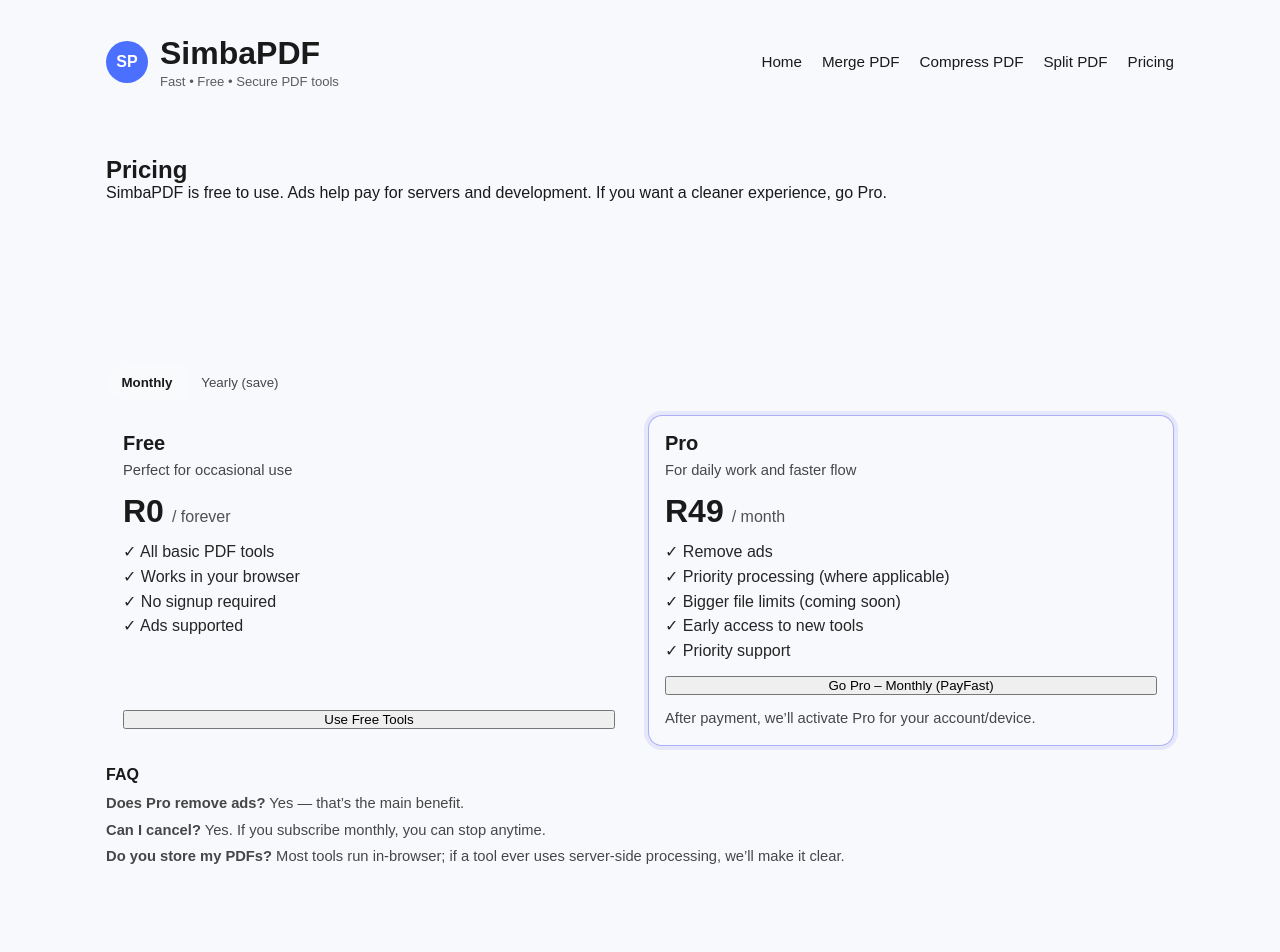
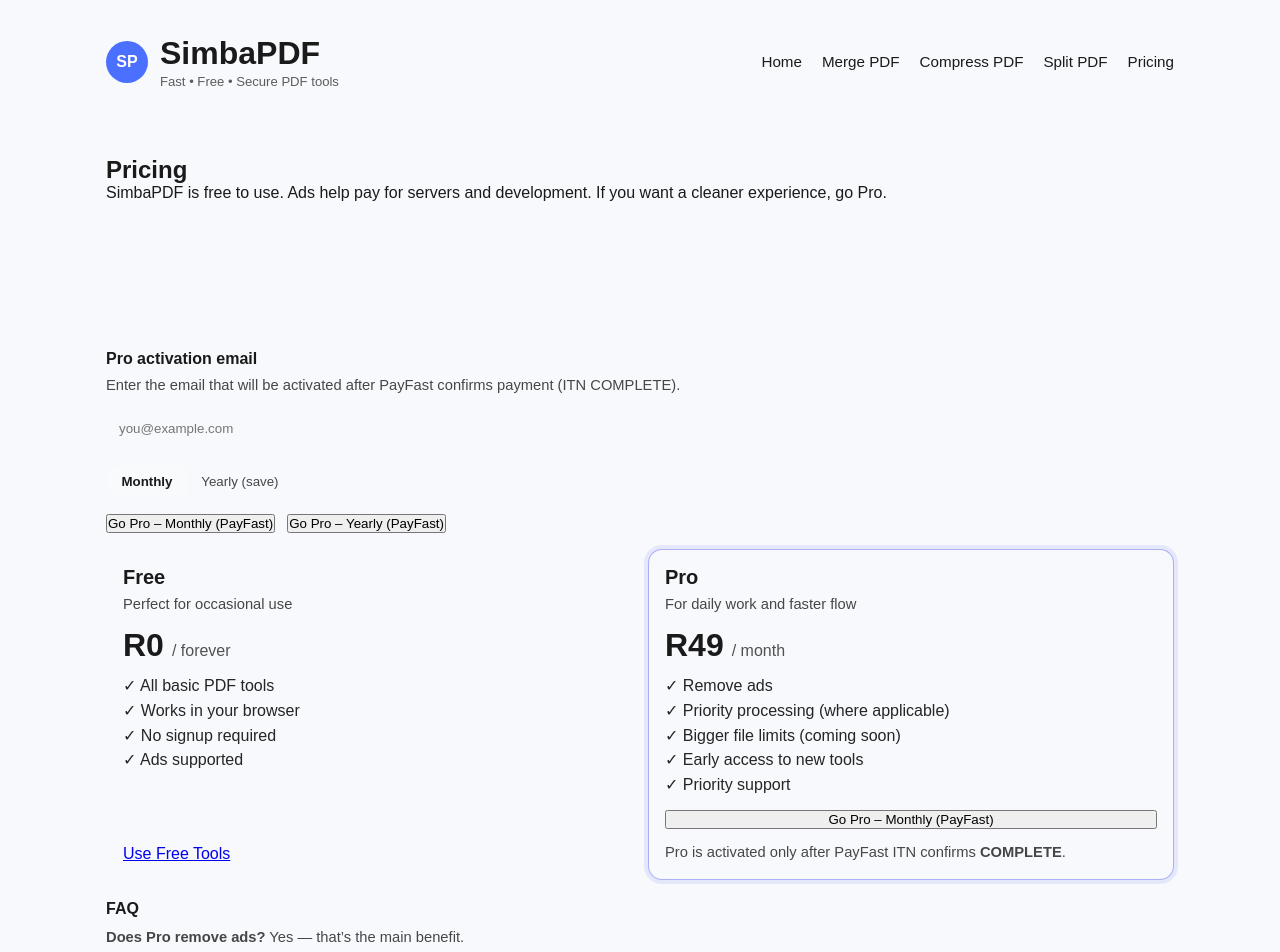
Before and after one commit to gsimbini/pdf-merge-site, a Next.js app: page /pricing in a window 1280 px wide. Shown: the top 952 px of the page. Built offline with nearby package versions, Linux system fonts and the light colour scheme.

Commit message:
PayFast per-email subscriptions + ITN activation + Supabase

```diff
--- a/pages/pricing.js
+++ b/pages/pricing.js
@@ -6,25 +6,34 @@ import AdBanner from "../components/AdBanner";
 
 export default function PricingPage() {
   const [billing, setBilling] = useState("monthly"); // "monthly" | "yearly"
+  const [email, setEmail] = useState("");
+  const [busy, setBusy] = useState(false);
 
   async function goPayFast(plan) {
     try {
+      if (!email || !/^\S+@\S+\.\S+$/.test(email)) {
+        alert("Please enter a valid email for Pro activation.");
+        return;
+      }
+
+      setBusy(true);
+
       const res = await fetch("/api/payfast/init", {
         method: "POST",
         headers: { "Content-Type": "application/json" },
-        body: JSON.stringify({ plan }), // "monthly" or "yearly"
+        body: JSON.stringify({ plan, email }),
       });
 
       const payload = await res.json();
 
       if (!res.ok) {
         alert(payload?.error || "Could not start PayFast checkout.");
+        setBusy(false);
         return;
       }
 
       const { payfastUrl, data } = payload;
 
-      // PayFast expects a POST form submit
       const form = document.createElement("form");
       form.method = "POST";
       form.action = payfastUrl;
@@ -42,18 +51,18 @@ export default function PricingPage() {
     } catch (err) {
       console.error(err);
       alert("Network error starting PayFast checkout.");
+      setBusy(false);
     }
   }
 
   const plans = useMemo(() => {
-    const proMonthly = 49; // ZAR
-    const proYearly = 490; // ZAR
+    const proMonthly = 49;
+    const proYearly = 490;
 
     return [
       {
         name: "Free",
         price: 0,
-        period: billing,
         tagline: "Perfect for occasional use",
         features: [
           "All basic PDF tools",
@@ -61,13 +70,11 @@ export default function PricingPage() {
           "No signup required",
           "Ads supported",
         ],
-        cta: { label: "Use Free Tools", onClick: () => (window.location.href = "/") },
         highlight: false,
       },
       {
         name: "Pro",
         price: billing === "monthly" ? proMonthly : proYearly,
-        period: billing,
         tagline: "For daily work and faster flow",
         features: [
           "Remove ads",
@@ -76,10 +83,6 @@ export default function PricingPage() {
           "Early access to new tools",
           "Priority support",
         ],
-        cta: {
-          label: billing === "monthly" ? "Go Pro – Monthly (PayFast)" : "Go Pro – Yearly (PayFast)",
-          onClick: () => goPayFast(billing === "monthly" ? "monthly" : "yearly"),
-        },
         highlight: true,
       },
     ];
@@ -122,15 +125,39 @@ export default function PricingPage() {
               If you want a cleaner experience, go Pro.
             </p>
 
-            {/* Optional: Homepage/marketing ad slot */}
             <AdBanner slot="9740145252" />
 
-            {/* Billing Toggle */}
+            {/* Email for activation */}
+            <div className="upload-box" style={{ marginTop: "1rem" }}>
+              <strong>Pro activation email</strong>
+              <p className="hint" style={{ marginTop: "0.35rem" }}>
+                Enter the email that will be activated after PayFast confirms payment (ITN COMPLETE).
+              </p>
+
+              <input
+                type="email"
+                placeholder="you@example.com"
+                value={email}
+                onChange={(e) => setEmail(e.target.value)}
+                style={{
+                  width: "100%",
+                  padding: "0.75rem",
+                  borderRadius: "10px",
+                  border: "1px solid rgba(255,255,255,0.12)",
+                  background: "rgba(255,255,255,0.03)",
+                  color: "inherit",
+                  marginTop: "0.75rem",
+                }}
+              />
+            </div>
+
+            {/* Billing toggle */}
             <div className="pricing-toggle" style={{ marginTop: "1rem" }}>
               <button
                 type="button"
                 className={billing === "monthly" ? "toggle-btn active" : "toggle-btn"}
                 onClick={() => setBilling("monthly")}
+                disabled={busy}
               >
                 Monthly
               </button>
@@ -138,12 +165,34 @@ export default function PricingPage() {
                 type="button"
                 className={billing === "yearly" ? "toggle-btn active" : "toggle-btn"}
                 onClick={() => setBilling("yearly")}
+                disabled={busy}
               >
                 Yearly (save)
               </button>
             </div>
 
-            {/* Cards */}
+            {/* Quick PayFast buttons */}
+            <div style={{ marginTop: "1rem", display: "flex", gap: "0.75rem", flexWrap: "wrap" }}>
+              <button
+                className="primary-btn"
+                type="button"
+                onClick={() => goPayFast("monthly")}
+                disabled={busy}
+              >
+                {busy ? "Starting checkout…" : "Go Pro – Monthly (PayFast)"}
+              </button>
+
+              <button
+                className="primary-btn"
+                type="button"
+                onClick={() => goPayFast("yearly")}
+                disabled={busy}
+              >
+                {busy ? "Starting checkout…" : "Go Pro – Yearly (PayFast)"}
+              </button>
+            </div>
+
+            {/* Pricing cards */}
             <div className="pricing-grid" style={{ marginTop: "1rem" }}>
               {plans.map((p) => (
                 <div
@@ -158,10 +207,10 @@ export default function PricingPage() {
 
                     <div className="price">
                       <span className="amount">
-                        {p.price === 0 ? "R0" : `R${p.price}`}
+                        {p.name === "Free" ? "R0" : billing === "monthly" ? "R49" : "R490"}
                       </span>
                       <span className="period">
-                        {p.price === 0
+                        {p.name === "Free"
                           ? "/ forever"
                           : billing === "monthly"
                           ? "/ month"
@@ -176,14 +225,26 @@ export default function PricingPage() {
                     </ul>
                   </div>
 
-                  {/* CTA */}
-                  <button className="primary-btn" type="button" onClick={p.cta.onClick}>
-                    {p.cta.label}
-                  </button>
+                  {p.name === "Free" ? (
+                    <Link className="primary-btn" href="/">
+                      Use Free Tools
+                    </Link>
+                  ) : (
+                    <button
+                      className="primary-btn"
+                      type="button"
+                      onClick={() => goPayFast(billing === "monthly" ? "monthly" : "yearly")}
+                      disabled={busy}
+                    >
+                      {billing === "monthly"
+                        ? "Go Pro – Monthly (PayFast)"
+                        : "Go Pro – Yearly (PayFast)"}
+                    </button>
+                  )}
 
                   {p.name === "Pro" && (
                     <p className="hint" style={{ marginTop: "0.75rem" }}>
-                      After payment, we’ll activate Pro for your account/device.
+                      Pro is activated only after PayFast ITN confirms <b>COMPLETE</b>.
                     </p>
                   )}
                 </div>
@@ -197,16 +258,11 @@ export default function PricingPage() {
                   <b>Does Pro remove ads?</b> Yes — that’s the main benefit.
                 </p>
                 <p className="hint" style={{ margin: "0.25rem 0" }}>
-                  <b>Can I cancel?</b> Yes. If you subscribe monthly, you can stop anytime.
-                </p>
-                <p className="hint" style={{ margin: "0.25rem 0" }}>
-                  <b>Do you store my PDFs?</b> Most tools run in-browser; if a tool
-                  ever uses server-side processing, we’ll make it clear.
+                  <b>When is Pro activated?</b> Only after PayFast confirms payment via ITN (COMPLETE).
                 </p>
               </div>
             </div>
 
-            {/* Footer ad (optional) */}
             <AdBanner slot="8164173850" />
           </section>
         </main>
```
